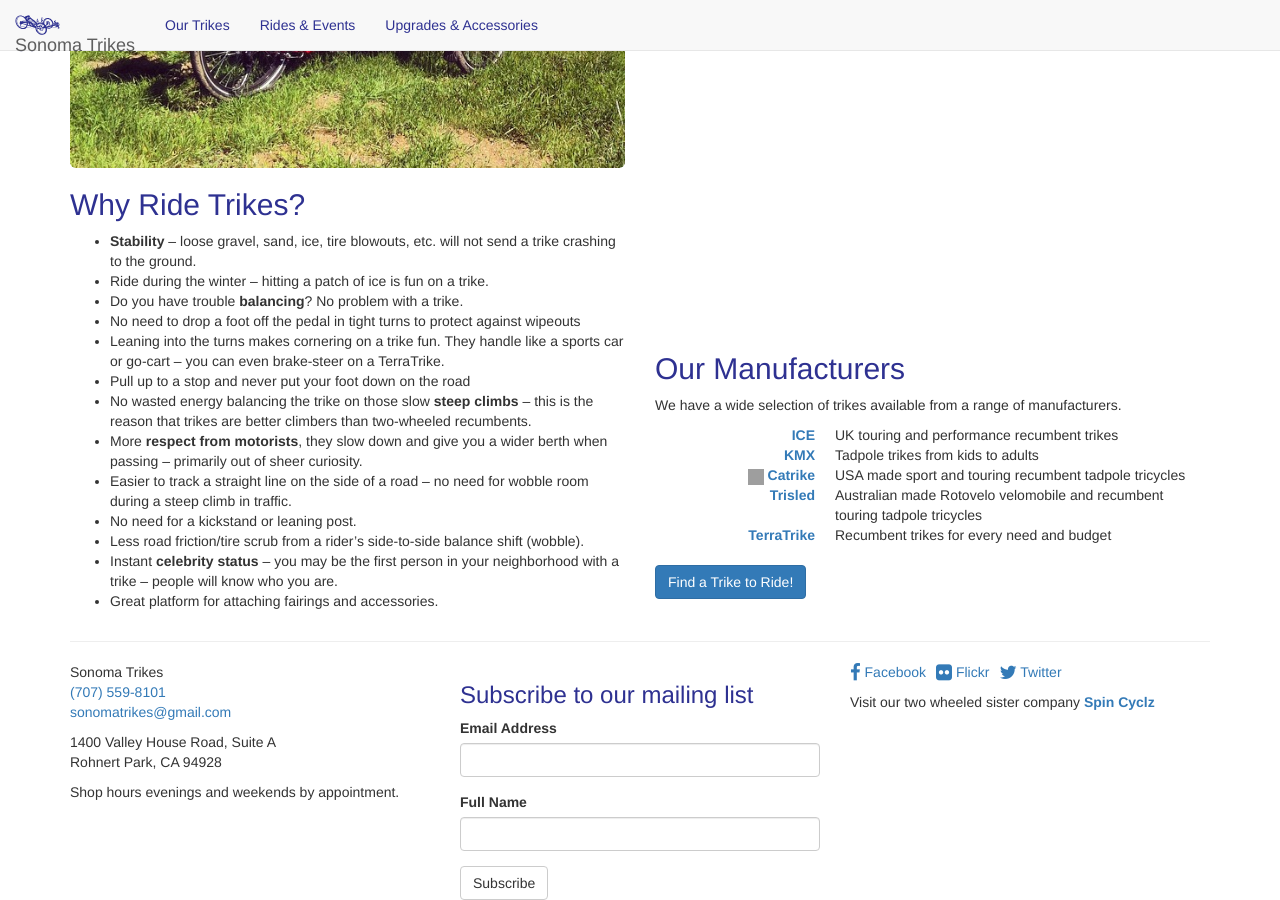
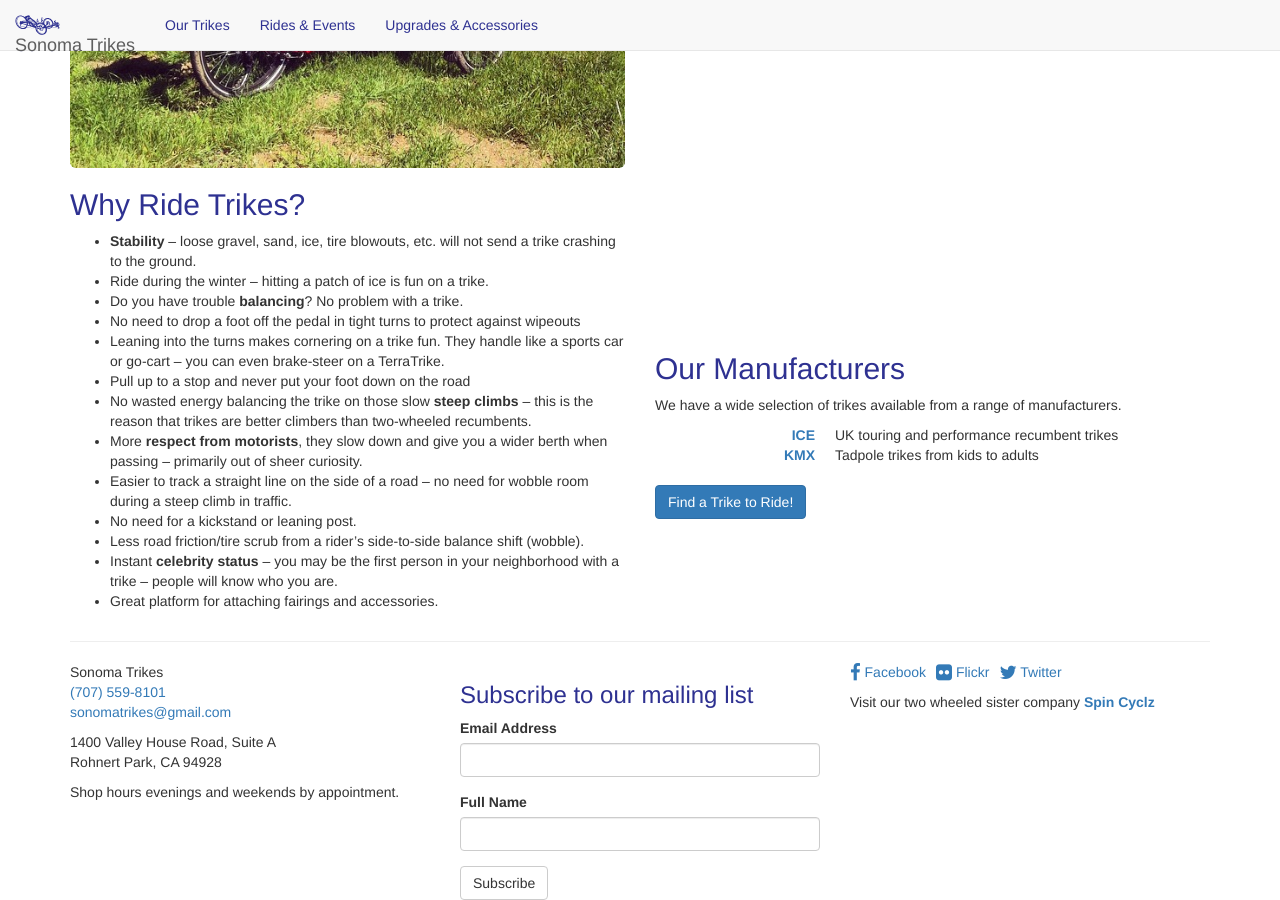
Before and after one commit to sonomatrikes/sonomatrikes.github.io, a Jekyll site: the page built from index.html, in a window 1280 px wide and 900 px high, scrolled down 527 px. Built offline with Jekyll 4.4.1, drawn with Linux system fonts in a browser that asks for light colours; nearby versions of some CDN libraries; Markdown is read by kramdown in place of the engine named in the settings; comment, search, counter and statistics services are not loaded; grey boxes are pictures that could not be loaded.

Commit message:
Update manufacturers.yml
Limit select to ICE and KMX

```diff
--- a/_data/manufacturers.yml
+++ b/_data/manufacturers.yml
@@ -6,18 +6,3 @@
 - name: KMX
   url: http://www.kmxus.com/
   description: Tadpole trikes from kids to adults
-
-- name: Catrike
-  url: http://www.catrike.com/
-  icon: http://static.wixstatic.com/ficons/be9aca_e2fd264cf67a6a7eade5ef6d78fe2fc2_fi.ico
-  description: USA made sport and touring recumbent tadpole tricycles
-
-- name: Trisled
-  url: http://www.trisled.com.au/
-  description: Australian made Rotovelo velomobile and recumbent touring tadpole tricycles
-
-- name: TerraTrike
-  url: http://www.terratrike.com/
-  icon: http://www.terratrike.com/images/pageElements/favicon.ico
-  description: Recumbent trikes for every need and budget
-  accessories_url: http://shop.terratrike.com/category-s/1839.htm
```
